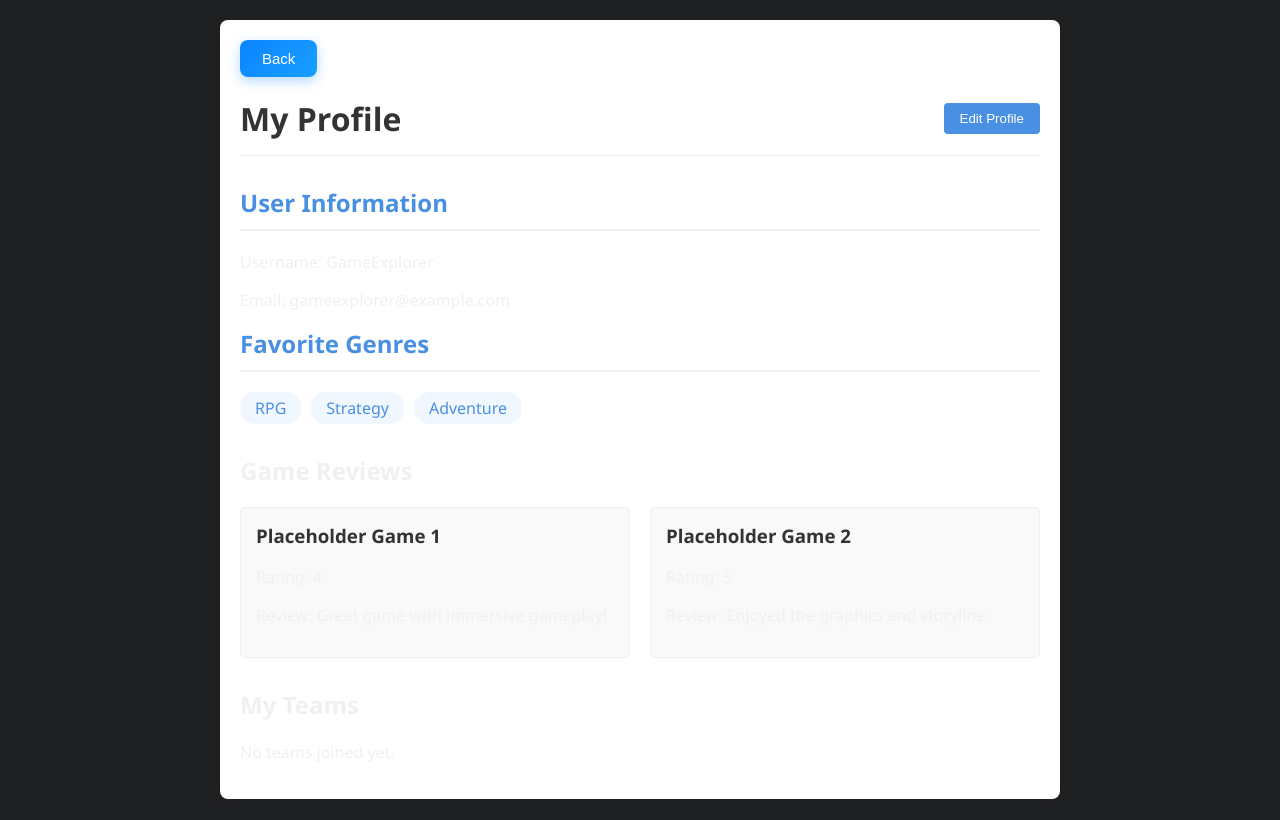
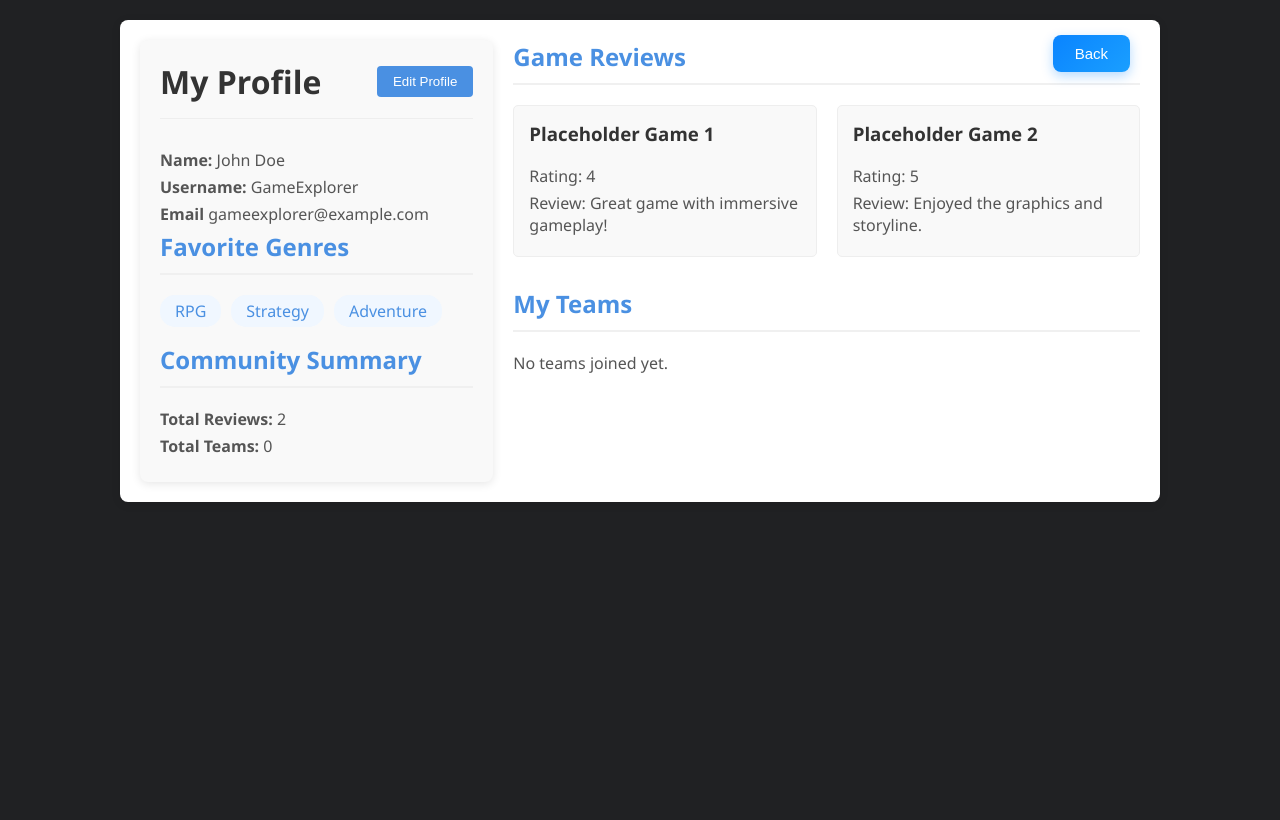
Before and after one commit to LisRosnes/swe-group2-frontend, a React (Create React App) app: page /profile in a window 1280 px wide. Built offline with nearby package versions, Linux system fonts and the light colour scheme; no server answers.

Commit message:
edited layout on profile page

```diff
--- a/src/components/ProfilePage.css
+++ b/src/components/ProfilePage.css
@@ -1,10 +1,24 @@
 .profile-page {
-    max-width: 800px;
+    position: relative;
+    display: flex;
+    gap: 20px;
+    max-width: 1000px;
     margin: 20px auto;
     padding: 20px;
     background-color: #fff;
     border-radius: 8px;
     box-shadow: 0 2px 10px rgba(0, 0, 0, 0.1);
+  }
+
+  .left-column {
+    flex: 1;
+    padding: 20px;
+    background-color: #f9f9f9;
+    border-radius: 8px;
+    box-shadow: 0 2px 10px rgba(0, 0, 0, 0.1);
+  }
+  .right-column {
+    flex: 2;
   }
 
   .profile-header {
@@ -14,6 +28,18 @@
     margin-bottom: 30px;
     padding-bottom: 15px;
     border-bottom: 1px solid #eee;
+  }
+
+  .back-button {
+    position: absolute;
+    top: 15px;
+    right: 10px;
+    padding: 8px 8px;
+    background-color: #4a90e2;
+    color: white;
+    border: none;
+    border-radius: 4px;
+    cursor: pointer;
   }
 
   .profile-header h1 {
@@ -28,21 +54,27 @@
     padding: 8px 16px;
     border-radius: 4px;
     cursor: pointer;
+
   }
 
   .profile-header button:hover {
     background-color: #357abD;
   }
 
-  .profile-details {
-    margin-bottom: 30px;
-  }
+  /* .profile-details {
+    margin-bottom: 500px;
+  } */
 
-  .profile-details h2 {
+  .profile-page h2 {
     color: #4a90e2;
     margin-top: 0;
     border-bottom: 2px solid #f0f0f0;
     padding-bottom: 10px;
+  }
+
+  .profile-page p {
+    margin: 5px 0;
+    color: #555;
   }
 
   .game-review-container {
--- a/src/components/ProfilePage.js
+++ b/src/components/ProfilePage.js
@@ -20,6 +20,8 @@ const ProfilePage = () => {
     // Example profile state
     const navigate = useNavigate();
     const [profile, setProfile] = useState({
+        firstName: 'John',
+        lastName: 'Doe',
         username: 'GameExplorer',
         email: 'gameexplorer@example.com',
         favoriteGenres: ['RPG', 'Strategy', 'Adventure'],
@@ -50,15 +52,17 @@ const ProfilePage = () => {
       <button className="back-button" onClick={() => navigate('/')}>
         Back
       </button>
+      <div className="left-column">
         <div className="profile-header">
           <h1>My Profile</h1>
           <button onClick={handleEditProfile}>Edit Profile</button>
         </div>
 
         <div className="profile-details">
-        <h2>User Information</h2>
-        <p>Username: {profile.username}</p>
-        <p>Email: {profile.email}</p>
+          {/* <h2>User Information</h2> */}
+          <p><strong>Name:</strong> {profile.firstName} {profile.lastName}</p>
+          <p><strong>Username:</strong> {profile.username}</p>
+          <p><strong>Email</strong> {profile.email}</p>
 
           <h2>Favorite Genres</h2>
           <ul>
@@ -66,8 +70,14 @@ const ProfilePage = () => {
               <li key={index}>{genre}</li>
             ))}
           </ul>
+          <h2>Community Summary</h2>
+          <p><strong>Total Reviews:</strong> {profile.gameReviews.length}</p>
+          <p><strong>Total Teams:</strong> 0</p>
+        </div>
       </div>
 
+      <div className="right-column">
+        <div className="review-summary">
           <h2>Game Reviews</h2>
           <div className="game-review-container">
             {profile.gameReviews.map((game) => (
@@ -78,12 +88,16 @@ const ProfilePage = () => {
               </div>
             ))}
           </div>
+        </div>
+        <div className="community-summary">
           <h2>My Teams</h2>
           <div className="team-container">
             {/* Placeholder for team information */}
             <p>No teams joined yet.</p>
           </div>
         </div>
+      </div>
+    </div>
   );
 };
 
```
Lines whose indentation alone changed are shown as unchanged.
